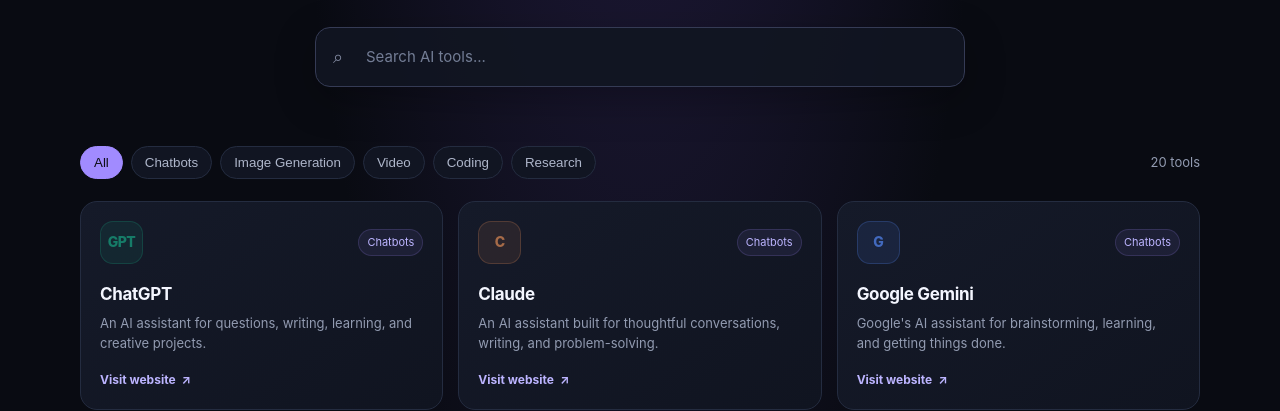
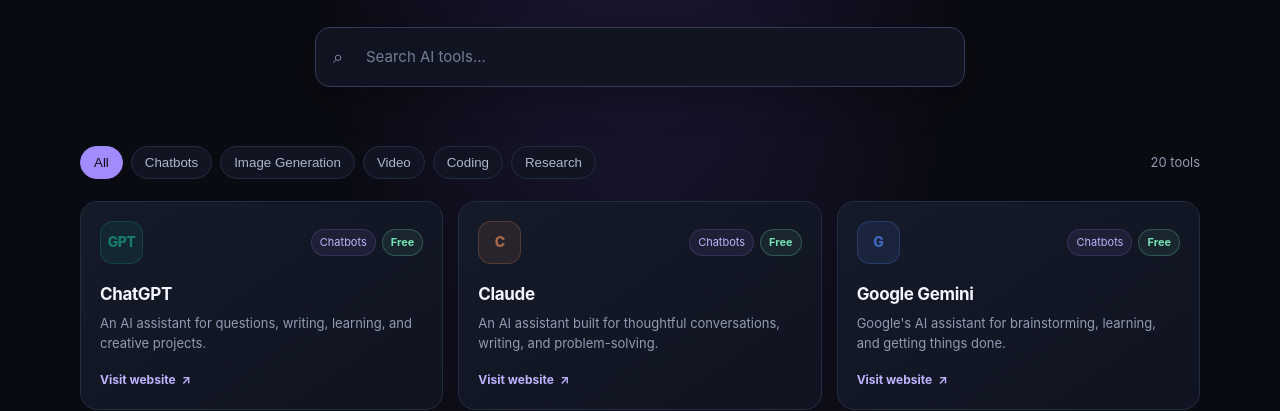
Before and after one commit to GoldscoutTDS/ai-centeral, a plain HTML site: page index.html in a window 1280 px wide. Shown: the part 422-833 px from the top of the page. Drawn offline with Linux system fonts and the light colour scheme.

Commit message:
Add free and paid labels to AI tool cards

```diff
--- a/index.html
+++ b/index.html
@@ -29,6 +29,7 @@
     .card:hover{transform:translateY(-4px);border-color:#7167ad;box-shadow:0 14px 35px #0005}.card-top{display:flex;align-items:center;justify-content:space-between;margin-bottom:17px}
     .tool-icon{width:43px;height:43px;border-radius:13px;display:grid;place-items:center;font-size:14px;font-weight:850;letter-spacing:-.5px;color:#f8f7ff;border:1px solid #ffffff18}
     .tag{font-size:11px;color:#bcb4ff;background:#a18bff15;border:1px solid #a18bff2c;padding:4px 8px;border-radius:99px}
+    .card-tags{display:flex;align-items:center;justify-content:flex-end;gap:6px;flex-wrap:wrap}.price-tag{font-size:11px;font-weight:750;padding:4px 8px;border-radius:99px}.price-tag.free{color:#75e0b3;background:#75e0b314;border:1px solid #75e0b344}.price-tag.paid{color:#ffbf86;background:#ffbf8614;border:1px solid #ffbf8644}
     .card h2{font-size:17px;letter-spacing:-.35px;margin:0 0 6px}.card p{font-size:13px;color:var(--muted);margin:0 0 18px;line-height:1.55}
     .visit{margin-top:auto;color:#bcb4ff;font-size:12px;font-weight:750;display:flex;align-items:center;gap:6px}.card:hover .visit{color:#78e5dc}
     .empty{grid-column:1/-1;text-align:center;padding:55px 20px;border:1px dashed #343b50;border-radius:16px;color:var(--muted)}
@@ -54,26 +55,26 @@
   <footer><div class="wrap">AI Central · An independent directory of AI tools. Always check each tool's official website for current features and availability.</div></footer>
   <script>
     const tools = [
-      {name:"ChatGPT",short:"GPT",category:"Chatbots",desc:"An AI assistant for questions, writing, learning, and creative projects.",url:"https://chatgpt.com",color:"#167c68"},
-      {name:"Claude",short:"C",category:"Chatbots",desc:"An AI assistant built for thoughtful conversations, writing, and problem-solving.",url:"https://claude.ai",color:"#a66b48"},
-      {name:"Google Gemini",short:"G",category:"Chatbots",desc:"Google's AI assistant for brainstorming, learning, and getting things done.",url:"https://gemini.google.com",color:"#4269bd"},
-      {name:"Microsoft Copilot",short:"✦",category:"Chatbots",desc:"An AI companion that can help with answers, ideas, and everyday tasks.",url:"https://copilot.microsoft.com",color:"#287eaa"},
-      {name:"Grok",short:"x",category:"Chatbots",desc:"An AI assistant from xAI for conversation, questions, and exploration.",url:"https://grok.com",color:"#343b4b"},
-      {name:"Perplexity",short:"P",category:"Research",desc:"An AI-powered answer engine that helps explore topics with sources.",url:"https://www.perplexity.ai",color:"#287f83"},
-      {name:"Midjourney",short:"MJ",category:"Image Generation",desc:"Create imaginative images from text prompts.",url:"https://www.midjourney.com",color:"#555d78"},
-      {name:"Adobe Firefly",short:"F",category:"Image Generation",desc:"Adobe's generative AI tools for images and creative design.",url:"https://firefly.adobe.com",color:"#a34c83"},
-      {name:"Ideogram",short:"I",category:"Image Generation",desc:"Generate images, designs, and graphics from written prompts.",url:"https://ideogram.ai",color:"#7761bd"},
-      {name:"Leonardo AI",short:"L",category:"Image Generation",desc:"An AI creative platform for generating images and visual assets.",url:"https://leonardo.ai",color:"#426a91"},
-      {name:"Runway",short:"R",category:"Video",desc:"Creative AI tools for generating and editing video.",url:"https://runwayml.com",color:"#5964b8"},
-      {name:"Pika",short:"Pi",category:"Video",desc:"Turn creative ideas into short AI-generated videos.",url:"https://pika.art",color:"#9a5db0"},
-      {name:"Kling AI",short:"K",category:"Video",desc:"Generate video and images with AI-powered creative tools.",url:"https://klingai.com",color:"#3c70a2"},
-      {name:"Sora",short:"S",category:"Video",desc:"OpenAI's tool for creating videos from prompts and ideas.",url:"https://sora.com",color:"#476d83"},
-      {name:"Cursor",short:"Cu",category:"Coding",desc:"An AI-powered code editor designed to help you build software.",url:"https://cursor.com",color:"#596477"},
-      {name:"GitHub Copilot",short:"GH",category:"Coding",desc:"An AI coding assistant that helps explain and write code.",url:"https://github.com/features/copilot",color:"#444b5b"},
-      {name:"Replit",short:"Re",category:"Coding",desc:"Build, run, and share apps in an online development environment.",url:"https://replit.com",color:"#d16c42"},
-      {name:"Lovable",short:"♡",category:"Coding",desc:"Create web apps by describing what you want to build.",url:"https://lovable.dev",color:"#a65b91"},
-      {name:"Google NotebookLM",short:"N",category:"Research",desc:"Explore your sources and turn notes into useful explanations and summaries.",url:"https://notebooklm.google.com",color:"#6879a9"},
-      {name:"Elicit",short:"E",category:"Research",desc:"An AI research assistant for exploring and organizing academic papers.",url:"https://elicit.com",color:"#4c8b79"}
+      {name:"ChatGPT",short:"GPT",category:"Chatbots",desc:"An AI assistant for questions, writing, learning, and creative projects.",url:"https://chatgpt.com",color:"#167c68",pricing:"Free"},
+      {name:"Claude",short:"C",category:"Chatbots",desc:"An AI assistant built for thoughtful conversations, writing, and problem-solving.",url:"https://claude.ai",color:"#a66b48",pricing:"Free"},
+      {name:"Google Gemini",short:"G",category:"Chatbots",desc:"Google's AI assistant for brainstorming, learning, and getting things done.",url:"https://gemini.google.com",color:"#4269bd",pricing:"Free"},
+      {name:"Microsoft Copilot",short:"✦",category:"Chatbots",desc:"An AI companion that can help with answers, ideas, and everyday tasks.",url:"https://copilot.microsoft.com",color:"#287eaa",pricing:"Free"},
+      {name:"Grok",short:"x",category:"Chatbots",desc:"An AI assistant from xAI for conversation, questions, and exploration.",url:"https://grok.com",color:"#343b4b",pricing:"Free"},
+      {name:"Perplexity",short:"P",category:"Research",desc:"An AI-powered answer engine that helps explore topics with sources.",url:"https://www.perplexity.ai",color:"#287f83",pricing:"Free"},
+      {name:"Midjourney",short:"MJ",category:"Image Generation",desc:"Create imaginative images from text prompts.",url:"https://www.midjourney.com",color:"#555d78",pricing:"Paid"},
+      {name:"Adobe Firefly",short:"F",category:"Image Generation",desc:"Adobe's generative AI tools for images and creative design.",url:"https://firefly.adobe.com",color:"#a34c83",pricing:"Free"},
+      {name:"Ideogram",short:"I",category:"Image Generation",desc:"Generate images, designs, and graphics from written prompts.",url:"https://ideogram.ai",color:"#7761bd",pricing:"Free"},
+      {name:"Leonardo AI",short:"L",category:"Image Generation",desc:"An AI creative platform for generating images and visual assets.",url:"https://leonardo.ai",color:"#426a91",pricing:"Free"},
+      {name:"Runway",short:"R",category:"Video",desc:"Creative AI tools for generating and editing video.",url:"https://runwayml.com",color:"#5964b8",pricing:"Free"},
+      {name:"Pika",short:"Pi",category:"Video",desc:"Turn creative ideas into short AI-generated videos.",url:"https://pika.art",color:"#9a5db0",pricing:"Free"},
+      {name:"Kling AI",short:"K",category:"Video",desc:"Generate video and images with AI-powered creative tools.",url:"https://klingai.com",color:"#3c70a2",pricing:"Free"},
+      {name:"Sora",short:"S",category:"Video",desc:"OpenAI's tool for creating videos from prompts and ideas.",url:"https://sora.com",color:"#476d83",pricing:"Paid"},
+      {name:"Cursor",short:"Cu",category:"Coding",desc:"An AI-powered code editor designed to help you build software.",url:"https://cursor.com",color:"#596477",pricing:"Free"},
+      {name:"GitHub Copilot",short:"GH",category:"Coding",desc:"An AI coding assistant that helps explain and write code.",url:"https://github.com/features/copilot",color:"#444b5b",pricing:"Free"},
+      {name:"Replit",short:"Re",category:"Coding",desc:"Build, run, and share apps in an online development environment.",url:"https://replit.com",color:"#d16c42",pricing:"Free"},
+      {name:"Lovable",short:"♡",category:"Coding",desc:"Create web apps by describing what you want to build.",url:"https://lovable.dev",color:"#a65b91",pricing:"Free"},
+      {name:"Google NotebookLM",short:"N",category:"Research",desc:"Explore your sources and turn notes into useful explanations and summaries.",url:"https://notebooklm.google.com",color:"#6879a9",pricing:"Free"},
+      {name:"Elicit",short:"E",category:"Research",desc:"An AI research assistant for exploring and organizing academic papers.",url:"https://elicit.com",color:"#4c8b79",pricing:"Free"}
     ];
     const categories = ["All","Chatbots","Image Generation","Video","Coding","Research"];
     let active = "All";
@@ -95,7 +96,7 @@
       visible.forEach(tool => {
         const card = document.createElement("a");
         card.className = "card"; card.href = tool.url; card.target = "_blank"; card.rel = "noopener noreferrer";
-        card.innerHTML = '<div class="card-top"><div class="tool-icon" style="background:' + tool.color + '25;color:' + tool.color + ';border-color:' + tool.color + '55">' + tool.short + '</div><span class="tag">' + tool.category + '</span></div><h2></h2><p></p><span class="visit">Visit website <span aria-hidden="true">↗</span></span>';
+        card.innerHTML = '<div class="card-top"><div class="tool-icon" style="background:' + tool.color + '25;color:' + tool.color + ';border-color:' + tool.color + '55">' + tool.short + '</div><div class="card-tags"><span class="tag">' + tool.category + '</span><span class="price-tag ' + tool.pricing.toLowerCase() + '">' + tool.pricing + '</span></div></div><h2></h2><p></p><span class="visit">Visit website <span aria-hidden="true">↗</span></span>';
         card.querySelector("h2").textContent = tool.name;
         card.querySelector("p").textContent = tool.desc;
         grid.appendChild(card);
```
